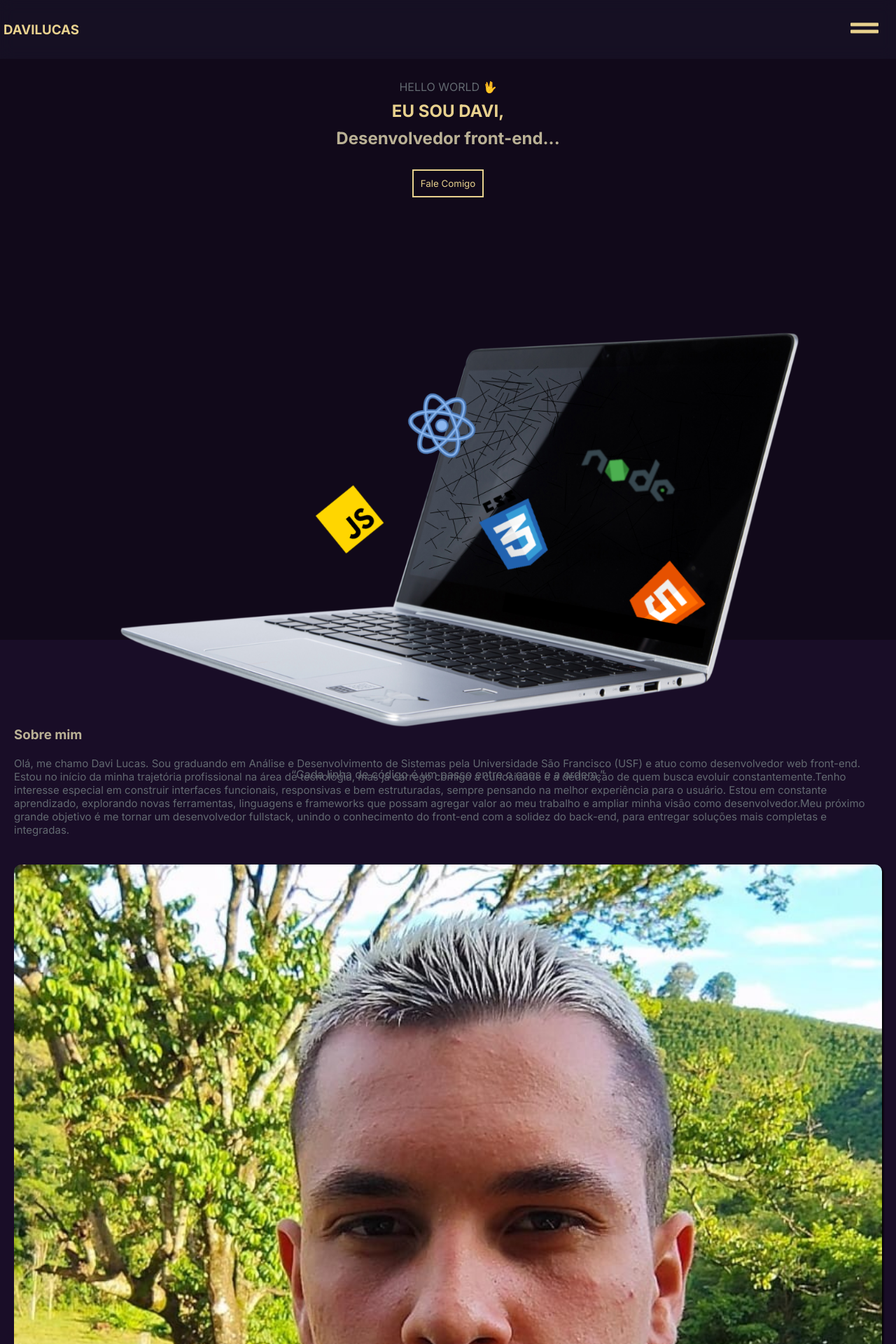
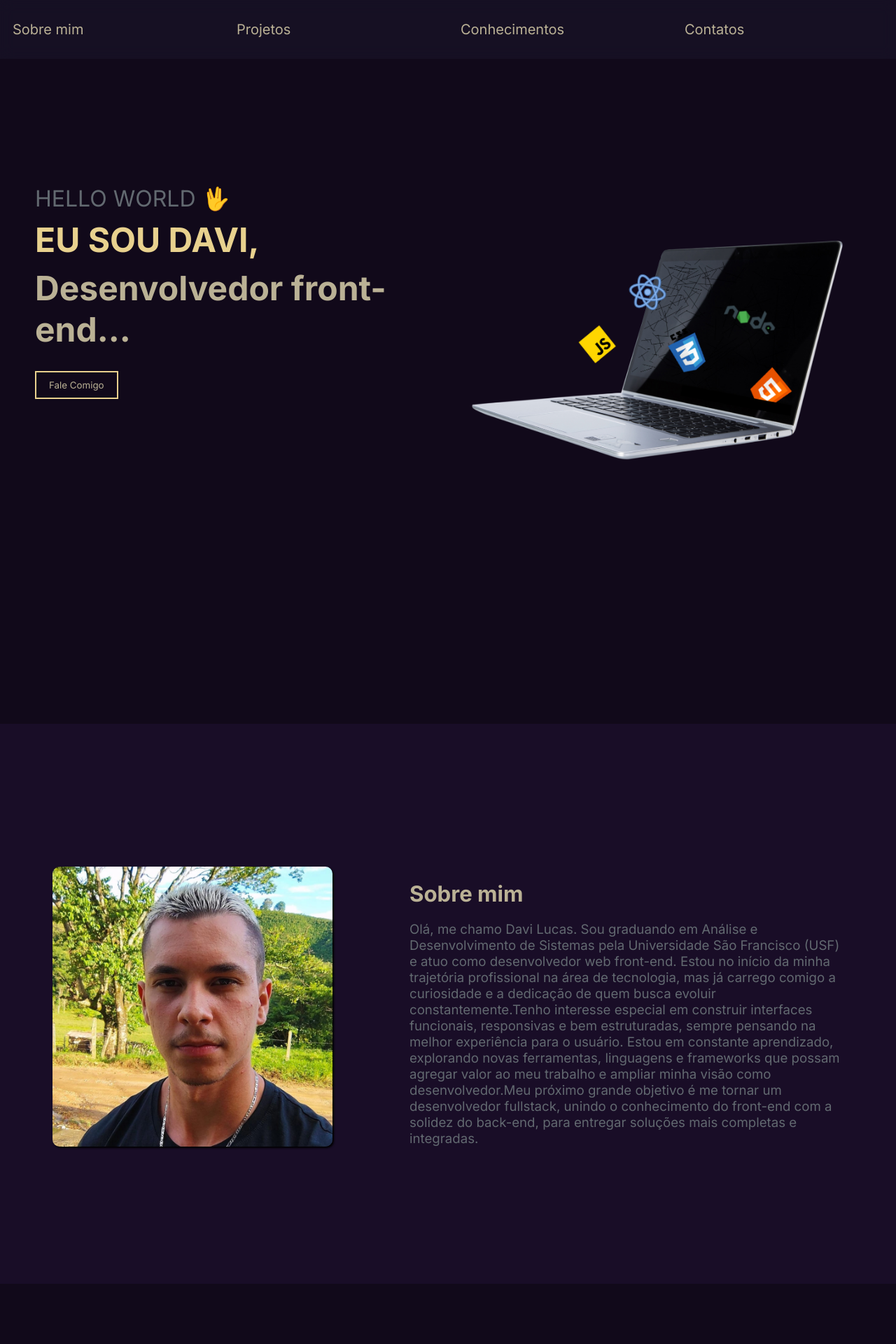
Before and after one commit to Davilucca22/meu-portifolio, a React (Create React App) app: page / in a window 1280 px wide. Shown: the top 1920 px of the page at 70% size. Built offline with nearby package versions, Linux system fonts and the light colour scheme.

Commit message:
acertando responsividade

```diff
--- a/public/index.html
+++ b/public/index.html
@@ -4,11 +4,12 @@
     <meta charset="utf-8" />
     <meta name="viewport" content="width=device-width, initial-scale=1" />
     <meta name="theme-color" content="#000000" />
+    <link rel="shortcut icon" href="images/icons8-greek-helmet-50.png" type="image/x-icon">
     <meta
       name="description"
       content="Web site created using create-react-app"
     />
-    <title>Meu Portifolio</title>
+    <title>Davi Lucas | Portifolio</title>
   </head>
 
   <body>
--- a/src/components/Body.js
+++ b/src/components/Body.js
@@ -1,11 +1,9 @@
 import React from "react";
-import Header from './Header/header'
 import Main from "./Main/main";
 
 export default function Body(){
     return(
         <div className="container">
-            <Header />
             <Main />
         </div>
     )
--- a/src/components/Conhecimentos/Conhecimentos.css
+++ b/src/components/Conhecimentos/Conhecimentos.css
@@ -23,3 +23,30 @@
     width: 150px;
     margin-bottom: 10px;
 }
+
+/* ========= Responsividade: telas maiores ========= */
+@media (min-width: 768px){
+    #conteinercards{
+        padding: 60px 0;
+    }
+
+    .cards{
+        width: 340px;
+        margin: 16px;
+    }
+}
+
+@media (min-width: 1024px){
+    #conteinercards{
+        display: grid;
+        grid-template-columns: repeat(3, minmax(280px, 1fr));
+        gap: 24px;
+        justify-content: center;
+        max-width: 1200px;
+        margin: 0 auto;
+    }
+
+    .cards{
+        width: auto;
+    }
+}
--- a/src/components/Header/header.css
+++ b/src/components/Header/header.css
@@ -12,6 +12,7 @@ html{
 
 body{
     background-color: #11091a;
+    overflow-x: hidden;
 }
 
 .infoHidden{
@@ -20,7 +21,7 @@ body{
     overflow: hidden;
     z-index: 999;
     background-color: rgba(47, 47, 77,0.2) ;
-    width: 100vw;
+    width: 100%;
     height: 100vh;
     align-items: center;
     justify-items: center;
@@ -98,3 +99,79 @@ a{
 #bloco{
     height: 84px;
 }
+
+@media (min-width:490px){
+
+    .infoDisplay{
+        visibility: hidden;
+    }
+
+    .infoHidden{
+        visibility: visible;
+        opacity: 1;
+        top: 0;
+        height: 84px;
+    }
+
+    #menus{
+        flex-flow: row;
+        justify-content: space-around;
+        align-items: center;
+        width: 100%;
+    }
+
+    ul{
+        margin-top: 0;
+        height: 84px;
+    }
+
+    .linksPage{
+        flex-direction: row;
+        justify-content:space-around ;
+        align-items: center;
+    }
+
+    .socialLinks{
+        display: none;
+    }
+
+    .linksPage li a{
+        height: 84px;
+    }
+
+}
+
+/* ========= Responsividade: telas maiores ========= */
+@media (min-width: 768px){
+    span svg{
+        width: 90px;
+        height: 50px;
+    }
+
+    #menus{
+        font-size: 22px;
+        gap: 12px;
+    }
+
+    a{
+        padding: 0 8px;
+        display: flex;
+        align-items: center;
+    }
+}
+
+@media (min-width: 1024px){
+    #menus{
+        font-size: 20px;
+    }
+
+    li{
+        width: 100%;
+        text-align: center;
+    }
+
+    li:hover{
+        border-bottom: 2px solid #e8d18e;
+        transition: transform 0.9s ease ;
+    }
+}
--- a/src/components/Header/header.js
+++ b/src/components/Header/header.js
@@ -9,7 +9,6 @@ export default function Header(){
 
     function toggleinfo(){
         setmostrainfo(!mostrarInfo)
-
     }
 
     return(
--- a/src/components/Main/main.css
+++ b/src/components/Main/main.css
@@ -27,16 +27,6 @@ h2{
     0%{transform: translateY(0);}
     50%{transform: translateY(15%);}
     100%{transform: translateY(0);}
-}
-
-#fraseEfeito{
-    width: 100vw;
-    text-align: center;
-    margin-top: 50px;
-}
-
-#fraseEfeito p{
-    padding: 10px;
 }
 
 #eusou{
@@ -117,3 +107,50 @@ h3{
 #falecomigo button a{
     color: green;
 }
+
+@media (min-width:500px){
+    .apresentacao{
+        display: flex;
+        margin-top: 150px;
+        justify-items: start;
+    }
+
+    #imgPC{
+        width: 700px;
+        height: 400px;
+    }
+
+    .helloW{
+        width: auto;
+        margin-left: 50px;
+        font-size: xx-large;
+        text-align: start;
+    }
+
+    #sobremim{
+        height: 100vh;
+    }
+
+   #miniCont{
+    display: flex;
+    flex-direction: row-reverse;
+    align-items: center;
+    margin-top: 100px;
+   }
+
+   #divft{
+    width: 400px;
+    margin:0 auto ;
+   }
+
+   .texto{
+    width: 50%;
+    font-size: 20pt;
+    margin:0 auto ;
+   }
+
+   #descricao {
+    font-size: 14pt;
+   }
+
+}
--- a/src/components/Main/main.js
+++ b/src/components/Main/main.js
@@ -1,6 +1,7 @@
 import React from "react";
 import Projetos from "../Projetos/projetos";
 import Conhecimentos from "../Conhecimentos/Conhecimentos";
+import Header from "../Header/header"
 import './main.css'
 import { FaWhatsapp } from "react-icons/fa";
 import { MdEmail } from "react-icons/md";
@@ -10,24 +11,24 @@ import { BsFillTelephoneFill } from "react-icons/bs";
 export default function Main(){
     return(
         <main>
+            <Header />
             <div class="apresentacao">
                 <section className="helloW">
                     <p>HELLO WORLD 🖖</p>
                     <h1 id="eusou">EU SOU DAVI,</h1>
                     <h2>Desenvolvedor front-end...</h2>
-                    <button type="button">Fale Comigo</button>
+                    <button type="button"><a href="#falecomigo">Fale Comigo</a></button>
                 </section>
                 <img id="imgPC" src="./images/arte frontend.png" alt="foto de um notebook"></img>
-                <div id="fraseEfeito">
-                    <p>“Cada linha de código é um passo entre o caos e a ordem.”</p>
-                </div>
             </div>
 
             <section id="sobremim">
+                <p id="bloco"></p>
                 <div id="miniCont">
-                    <p id="bloco"></p>
-                    <h3>Sobre mim</h3>
-                    <p id="descricao">Olá, me chamo Davi Lucas. Sou graduando em Análise e Desenvolvimento de Sistemas pela Universidade São Francisco (USF) e atuo como desenvolvedor web front-end. Estou no início da minha trajetória profissional na área de tecnologia, mas já carrego comigo a curiosidade e a dedicação de quem busca evoluir constantemente.Tenho interesse especial em construir interfaces funcionais, responsivas e bem estruturadas, sempre pensando na melhor experiência para o usuário. Estou em constante aprendizado, explorando novas ferramentas, linguagens e frameworks que possam agregar valor ao meu trabalho e ampliar minha visão como desenvolvedor.Meu próximo grande objetivo é me tornar um desenvolvedor fullstack, unindo o conhecimento do front-end com a solidez do back-end, para entregar soluções mais completas e integradas.</p>
+                    <div class="texto">
+                        <h3>Sobre mim</h3>
+                        <p id="descricao">Olá, me chamo Davi Lucas. Sou graduando em Análise e Desenvolvimento de Sistemas pela Universidade São Francisco (USF) e atuo como desenvolvedor web front-end. Estou no início da minha trajetória profissional na área de tecnologia, mas já carrego comigo a curiosidade e a dedicação de quem busca evoluir constantemente.Tenho interesse especial em construir interfaces funcionais, responsivas e bem estruturadas, sempre pensando na melhor experiência para o usuário. Estou em constante aprendizado, explorando novas ferramentas, linguagens e frameworks que possam agregar valor ao meu trabalho e ampliar minha visão como desenvolvedor.Meu próximo grande objetivo é me tornar um desenvolvedor fullstack, unindo o conhecimento do front-end com a solidez do back-end, para entregar soluções mais completas e integradas.</p>
+                    </div>
                     <div id="divft">
                         <img id="minhaCara" src="./images/eu.jpg" alt="eu"></img>
                     </div>
--- a/src/components/Projetos/projetos.css
+++ b/src/components/Projetos/projetos.css
@@ -33,3 +33,14 @@
     padding: 10px;
     border-radius: 50%;
 }
+
+
+@media (min-width:500px){
+    #ConteinerCards{
+        flex-direction: row;
+        flex-wrap: wrap;
+        gap: 10px;
+    }
+
+
+}
--- a/src/components/Projetos/projetos.js
+++ b/src/components/Projetos/projetos.js
@@ -7,7 +7,6 @@ import { IoEyeSharp } from "react-icons/io5";
 export default function Projetos(){
     return(
         <div id="ConteinerCards">
-        <h3 id="titulo">Projetos</h3>
             <div className="card">
                 <h2>Creatina Page</h2>
                 <img className="img" src="./images/paginaCreatina.PNG" alt="print do site"></img>
```
Also changed, not shown: public/images/icons8-greek-helmet-50.png (added), 1 other file (tests, documents, lock files or other folders).
